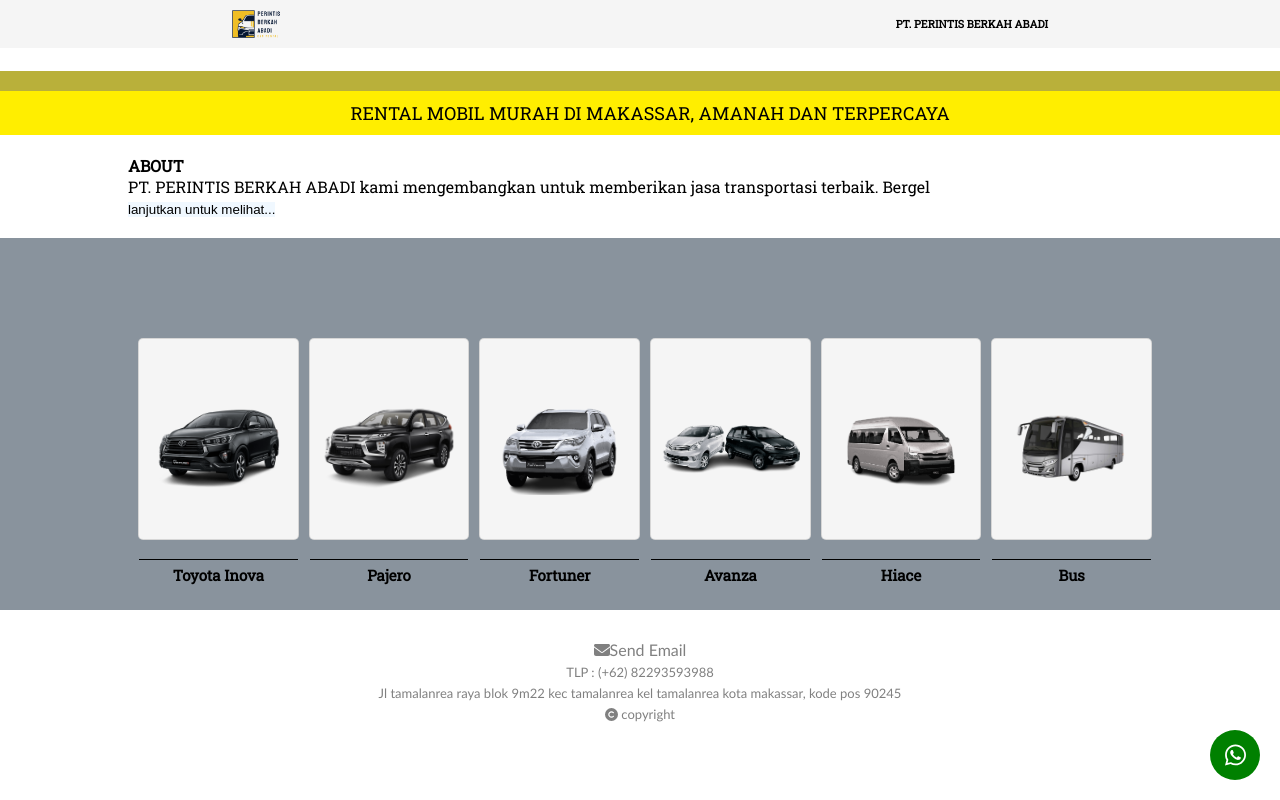
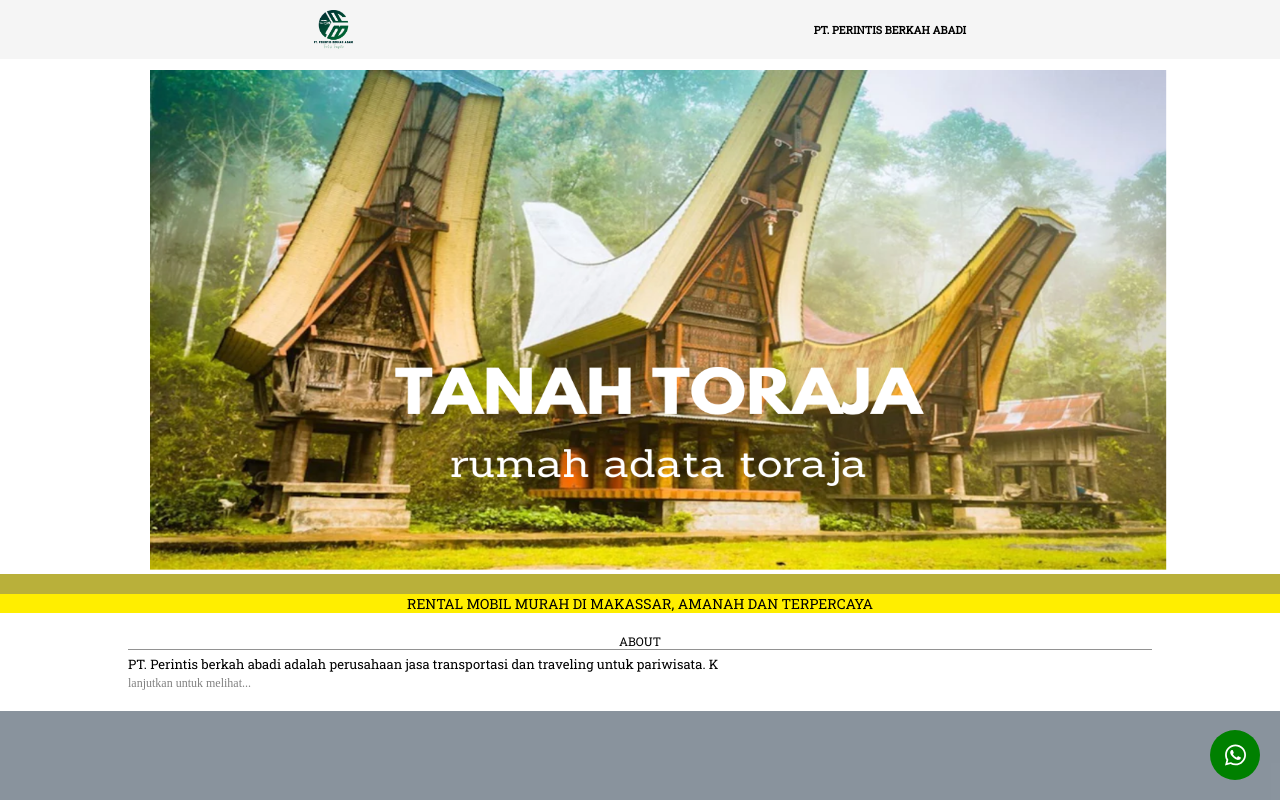
Before and after one commit to mardi344/perintis-berkah-abadi, a React (Create React App) app: page / in a window 1280 px wide. Shown: the top 800 px of the page. Built offline with nearby package versions, Linux system fonts and the light colour scheme.

Commit message:
new fitur

```diff
--- a/package.json
+++ b/package.json
@@ -12,6 +12,7 @@
     "@testing-library/react": "^13.4.0",
     "@testing-library/user-event": "^13.5.0",
     "animate.css": "^4.1.1",
+    "aos": "^3.0.0-beta.6",
     "jquery": "^3.6.4",
     "react": "^18.2.0",
     "react-dom": "^18.2.0",
--- a/public/index.html
+++ b/public/index.html
@@ -20,6 +20,7 @@
       href="https://fonts.googleapis.com/css2?family=Roboto+Slab&display=swap"
       rel="stylesheet"
     />
+    <link rel="stylesheet" href="https://unpkg.com/aos@next/dist/aos.css" />
     <!--
       Notice the use of %PUBLIC_URL% in the tags above.
       It will be replaced with the URL of the `public` folder during the build.
@@ -45,4 +46,8 @@
       To create a production bundle, use `npm run build` or `yarn build`.
     -->
   </body>
+  <script src="https://unpkg.com/aos@next/dist/aos.js"></script>
+  <script>
+    AOS.init();
+  </script>
 </html>
--- a/src/App.css
+++ b/src/App.css
@@ -18,7 +18,7 @@
 }
 
 .logo img {
-  width: 20%;
+  width: 10%;
 }
 
 .logo {
@@ -32,15 +32,13 @@
 }
 
 .bg-slide {
-  margin-top: 70px;
-  display: flex;
-  justify-content: center;
+  margin-top: 55px;
+  padding-left: 25px;
 }
 
 .deskrip {
-  font-size: 13px;
+  font-size: 10px;
   background-color: white;
-  text-align: center;
   width: 100%;
   display: flex;
   justify-content: center;
@@ -49,7 +47,7 @@
   border-top: 20px solid rgba(117, 117, 117, 0.5);
   background-color: rgb(255, 238, 0);
   margin-bottom: 20px;
-  padding: 10px;
+  /* padding: 10px; */
 }
 
 .about {
@@ -57,6 +55,16 @@
   justify-content: center;
   text-align: left;
   margin-bottom: 20px;
+  font-size: small;
+}
+
+.about h4 {
+  font-size: 12px;
+  text-align: center;
+  margin-bottom: 5px;
+  font-weight: 100;
+  /* border-top: 1px solid rgb(146, 146, 146); */
+  border-bottom: 1px solid rgb(146, 146, 146);
 }
 
 section {
@@ -92,10 +100,11 @@
   }
 
   .bg-slide {
-    margin-top: 50px;
+    margin-top: 70px;
+    padding-left: 150px;
   }
 
   .deskrip p {
-    font-size: 18px;
+    font-size: 14px;
   }
 }
--- a/src/App.js
+++ b/src/App.js
@@ -13,7 +13,9 @@
       <header>
         <div className="logo">
           <div className="flex-space-around">
-            <img src={`${process.env.PUBLIC_URL}/logo-rental-car.png`} />
+            <img
+              src={`${process.env.PUBLIC_URL}/logo-perintis-berkah-abadi.png`}
+            />
             <h6>PT. PERINTIS BERKAH ABADI</h6>
           </div>
         </div>
--- a/src/Component/About.js
+++ b/src/Component/About.js
@@ -9,7 +9,8 @@
   };
 
   const text = `
-    PT. PERINTIS BERKAH ABADI kami mengembangkan untuk memberikan jasa transportasi terbaik. Bergelut dalam traveling adalah sebuah perusahaan yang bergerak di bidang agen biro perjalanan pariwisata. Kami melayani Sewa Mobil dan Paket Wisata lainnya. Kantor pusat kami berada di jl tamalanrea raya blok 9m22, kota makassar.
+    PT. Perintis berkah abadi adalah perusahaan jasa transportasi dan traveling untuk pariwisata. Kami melayani Sewa Mobil dan Paket Wisata lainnya Kantor pusat kami berada di jl tamalanrea raya blok 9m22, kota makassar.
+
     • Kami berinisiatif mengembangkan dan memajukan pariwisata dan traveling yg anda inginkan, wisata yang kami berikan tidak hanya kebutuhan liburan anda, namun juga akan memberikan sebuah pengalaman menyenangkan dan memperkenalkan budaya, adat yang ada di sulawesi selatan serta kami memperkenalkan makanan khas yang ada di kota makassar, tak terlupakan kami memberikan kenyamanan, keamanan dan pelayanan terbaik untuk anda menjadi hal yang utama bagi kami
     Visi kami adalah menjadi perusahaan yang terpercaya, amanah, aman sesuai kebutuhan perjalanan traveling anda
     Misi kami :
--- a/src/Component/Box-item.js
+++ b/src/Component/Box-item.js
@@ -4,7 +4,7 @@
 const BoxItem = () => {
   return (
     <div className="box">
-      <div className="box-item ">
+      <div className="box-item" data-aos="fade-up" data-aos-duration="1000">
         <div className="unit">
           <img
             src={`${process.env.PUBLIC_URL}./image-car/inova.png`}
@@ -15,7 +15,7 @@
           <h1>Toyota Inova</h1>
         </div>
       </div>
-      <div className="box-item">
+      <div className="box-item" data-aos="fade-up" data-aos-duration="1000">
         <div className="unit">
           <img
             src={`${process.env.PUBLIC_URL}./image-car/pajero.png`}
@@ -26,7 +26,7 @@
           <h1>Pajero</h1>
         </div>
       </div>
-      <div className="box-item">
+      <div className="box-item" data-aos="fade-up" data-aos-duration="1000">
         <div className="unit">
           <img
             src={`${process.env.PUBLIC_URL}./image-car/fotuner.png`}
@@ -37,7 +37,7 @@
           <h1>Fortuner</h1>
         </div>
       </div>
-      <div className="box-item">
+      <div className="box-item" data-aos="fade-up" data-aos-duration="1000">
         <div className="unit">
           <img
             src={`${process.env.PUBLIC_URL}./image-car/avanza.png`}
@@ -48,7 +48,7 @@
           <h1>Avanza</h1>
         </div>
       </div>
-      <div className="box-item">
+      <div className="box-item" data-aos="fade-up" data-aos-duration="1000">
         <div className="unit">
           <img
             src={`${process.env.PUBLIC_URL}./image-car/hiace.png`}
@@ -59,7 +59,7 @@
           <h1>Hiace</h1>
         </div>
       </div>
-      <div className="box-item">
+      <div className="box-item" data-aos="fade-up" data-aos-duration="1000">
         <div className="unit">
           <img src={`${process.env.PUBLIC_URL}./image-car/bus.png`} alt="bus" />
         </div>
--- a/src/Component/Slide.js
+++ b/src/Component/Slide.js
@@ -21,18 +21,24 @@
         <img
           src={`${process.env.PUBLIC_URL}./wisata/pantai-losar.jpg`}
           alt="slide 1"
+          width="600"
+          height="150"
         />
       </div>
       <div className="slide-content">
         <img
           src={`${process.env.PUBLIC_URL}./wisata/tana-toraja.png`}
           alt="slide 2"
+          width="600"
+          height="150"
         />
       </div>
       <div className="slide-content">
         <img
           src={`${process.env.PUBLIC_URL}./wisata/pantai-bara.png`}
           alt="slide 3"
+          width="600"
+          height="150"
         />
       </div>
     </Slider>
--- a/src/Component/Styles/Style-about.css
+++ b/src/Component/Styles/Style-about.css
@@ -1,4 +1,9 @@
 .btn-about {
   border: none;
-  background-color: aliceblue;
+  width: 100%;
+  font-size: 12px;
+  font-family: "Times New Roman", Times, serif;
+  text-align: left;
+  color: gray;
+  background-color: white;
 }
--- a/src/Component/Styles/Style-slide.css
+++ b/src/Component/Styles/Style-slide.css
@@ -19,5 +19,6 @@
 @media screen and (min-width: 768px) {
   .slide-content img {
     width: 100%;
+    height: 500px;
   }
 }
```
Also changed, not shown: public/logo-perintis-berkah-abadi.png (added), 1 other file (tests, documents, lock files or other folders).
